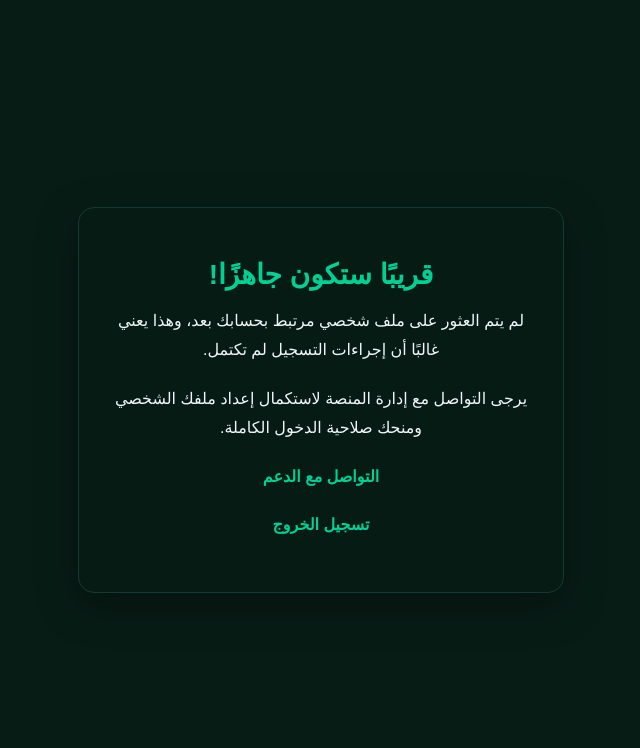
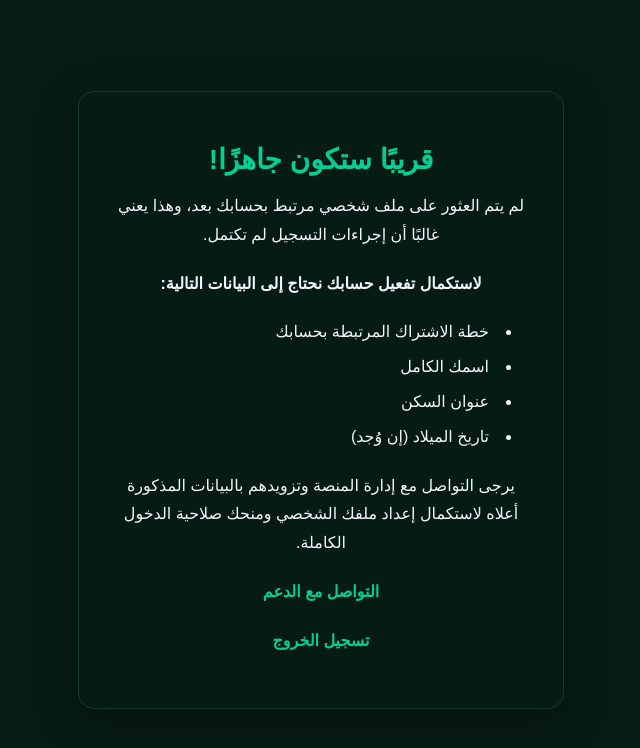
Before and after one commit to Fadyaziz2/barsom, a Django app: template home/templates/ar/profile_missing.html in a window 1280 px wide. Shown: the top 748 px of the page, without its empty margins (319-959 px from the left). Run offline with Django 4.2, Linux system fonts and the light colour scheme; the template is opened without the code that fills it, so the values that code supplies are empty.

Commit message:
Clarify required profile data on missing profile page

```diff
--- a/home/templates/ar/profile_missing.html
+++ b/home/templates/ar/profile_missing.html
@@ -32,6 +32,19 @@
       line-height: 1.8;
       margin: 0 0 20px;
     }
+    .missing-title {
+      font-weight: 600;
+    }
+    .missing-list {
+      text-align: right;
+      margin: 0 0 20px 0;
+      padding: 0 20px 0 0;
+      line-height: 1.8;
+      list-style-position: inside;
+    }
+    .missing-list li {
+      margin-bottom: 6px;
+    }
     a {
       color: #00d094;
       font-weight: 600;
@@ -46,7 +59,14 @@
   <main class="card">
     <h1>قريبًا ستكون جاهزًا!</h1>
     <p>لم يتم العثور على ملف شخصي مرتبط بحسابك بعد، وهذا يعني غالبًا أن إجراءات التسجيل لم تكتمل.</p>
-    <p>يرجى التواصل مع إدارة المنصة لاستكمال إعداد ملفك الشخصي ومنحك صلاحية الدخول الكاملة.</p>
+    <p class="missing-title">لاستكمال تفعيل حسابك نحتاج إلى البيانات التالية:</p>
+    <ul class="missing-list">
+      <li>خطة الاشتراك المرتبطة بحسابك</li>
+      <li>اسمك الكامل</li>
+      <li>عنوان السكن</li>
+      <li>تاريخ الميلاد (إن وُجد)</li>
+    </ul>
+    <p>يرجى التواصل مع إدارة المنصة وتزويدهم بالبيانات المذكورة أعلاه لاستكمال إعداد ملفك الشخصي ومنحك صلاحية الدخول الكاملة.</p>
     <p><a href="mailto:support@the-whales.com">التواصل مع الدعم</a></p>
     <p><a href="{% url 'accounts:logout_ar' %}">تسجيل الخروج</a></p>
   </main>
```
Also changed, not shown: home/templates/profile_missing.html (+20 -1 lines).
